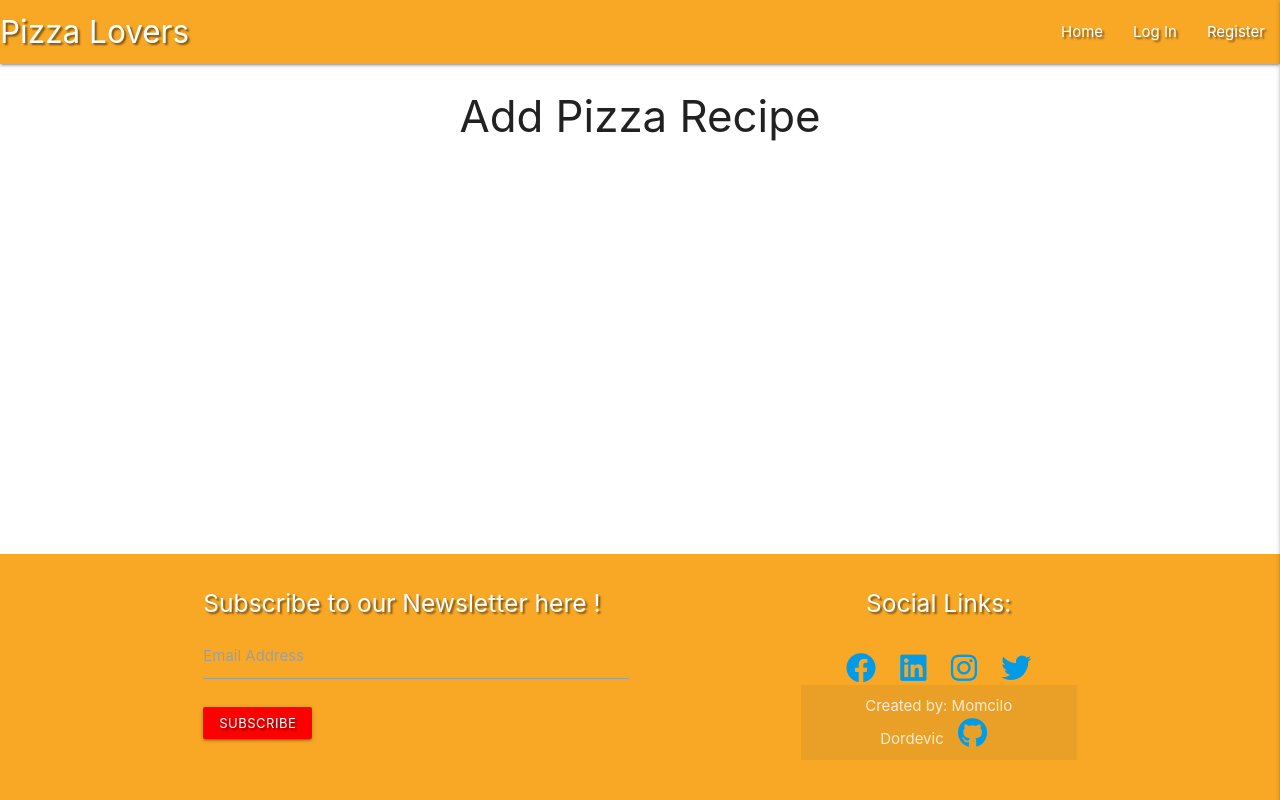
After one commit to Code-Institute-Submissions/MomciloDordevic-MS3, a Flask app: page /add_recipe in a window 1280 px wide. The commit adds this page. Run offline with Flask 2, Linux system fonts and the light colour scheme; some libraries are stand-ins or nearby versions.

Commit message:
Added add_recipe.html and made @app.route

```diff
--- a/app.py
+++ b/app.py
@@ -148,6 +148,11 @@ def subscribe():
     return redirect(url_for("get_pizzas"))
 
 
+@app.route("/add_recipe")
+def add_recipe():
+    return render_template("add_recipe.html")
+
+
 if __name__ == "__main__":
     app.run(host=os.environ.get("IP"),
             port=int(os.environ.get("PORT")),
--- /dev/null
+++ b/templates/add_recipe.html
@@ -0,0 +1,10 @@
+{% extends "base.html" %}
+{% block content %}
+
+<div class="row">
+    <div class="col s12">
+        <h3 class="center-align page-heading">Add Pizza Recipe</h3>
+    </div>
+</div>
+
+{% endblock %}
--- a/templates/base.html
+++ b/templates/base.html
@@ -27,7 +27,7 @@
                     <li><a href="{{ url_for('get_pizzas') }}">Home</a></li>
                     {% if session.user %}
                     <li><a href="{{ url_for('profile', username=session['user']) }}">Profile</a></li>
-                    <li><a href="#">New Recipe</a></li>
+                    <li><a href="{{ url_for('add_recipe') }}">New Recipe</a></li>
                     <li><a href="#">Manage Categories</a></li>
                     <li><a href="{{ url_for('logout') }}">Log Out</a></li>
                     {% else %}
@@ -45,7 +45,7 @@
             <li><a href="{{ url_for('get_pizzas') }}">Home</a></li>
             {% if session.user %}
             <li><a href="{{ url_for('profile', username=session['user']) }}">Profile</a></li>
-            <li><a href="#">New Recipe</a></li>
+            <li><a href="{{ url_for('add_recipe') }}">New Recipe</a></li>
             <li><a href="#">Manage Categories</a></li>
             <li><a href="{{ url_for('logout') }}">Log Out</a></li>
             {% else %}
```
